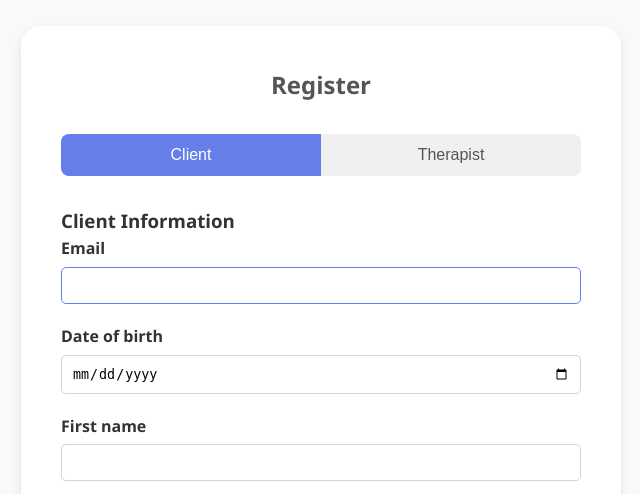
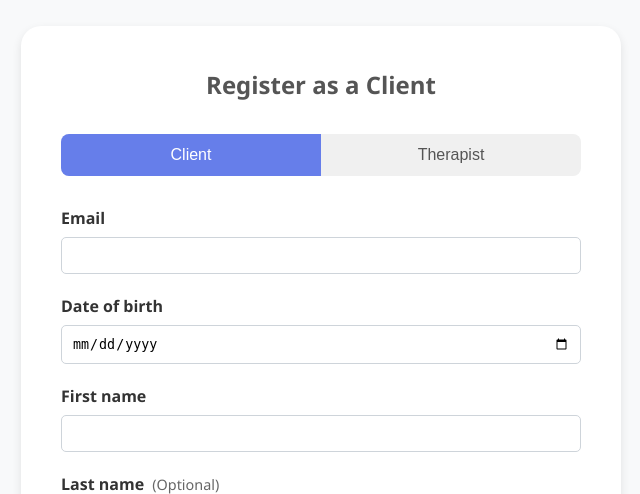
Before and after one commit to NicoFernandezM/MindLink, a Django app: page /accounts/register/ in a window 1280 px wide. Shown: the part 74-568 px from the top of the page, without its empty margins (319-959 px from the left). Run offline with Django 5.2, Linux system fonts and the light colour scheme.

Commit message:
Change register form title

```diff
--- a/accounts/static/accounts/js/register.js
+++ b/accounts/static/accounts/js/register.js
@@ -3,6 +3,7 @@ document.addEventListener('DOMContentLoaded', function() {
     const clientForm = document.getElementById('client-form');
     const therapistForm = document.getElementById('therapist-form');
     const accountTypeInput = document.getElementById('account_type');
+    const formTitle = document.getElementById('form-title');
 
     function disableFields(container, disabled) {
         container.querySelectorAll('input, select, textarea').forEach(el => {
@@ -24,10 +25,12 @@ document.addEventListener('DOMContentLoaded', function() {
             clientForm.classList.add('active');
             accountTypeInput.value = 'client';
             disableFields(clientForm, false);
+            formTitle.textContent = "Register as a Client";
         } else if (tab === 'therapist') {
             therapistForm.classList.add('active');
             accountTypeInput.value = 'therapist';
             disableFields(therapistForm, false);
+            formTitle.textContent = "Register as a Therapist";
         }
     }
 
--- a/accounts/templates/accounts/register.html
+++ b/accounts/templates/accounts/register.html
@@ -8,7 +8,7 @@
 {% block content %}
     <div class="container register-container">
         <div class="register-card">
-            <h2>Register</h2>
+            <h2 id="form-title">Register as a Client</h2> <!-- título dinámico -->
 
             <div class="tab-container">
                 <button class="tab-button active" data-tab="client">Client</button>
@@ -31,7 +31,6 @@
 
                 <!-- Client -->
                 <div id="client-form" class="tab-content active">
-                    <h3>Client Information</h3>
                     {% for field in client_form %}
                         <div class="form-group">
                             <label for="{{ field.id_for_label }}">
@@ -47,7 +46,6 @@
 
                 <!-- Therapist -->
                 <div id="therapist-form" class="tab-content">
-                    <h3>Therapist Information</h3>
                     {% for field in therapist_form %}
                         <div class="form-group">
                             <label for="{{ field.id_for_label }}">
--- a/accounts/views.py
+++ b/accounts/views.py
@@ -45,9 +45,6 @@ class RegisterView(TemplateView):
             context = {'client_form': client_form, 'therapist_form': therapist_form, 'error': 'Please select an account type.'}
             return render(request, self.template_name, context)
 
-class RegisterChoiceView(TemplateView):
-    template_name = "accounts/register_choice.html"
-
 @login_required
 def dashboard_view(request):
     user = request.user
```
